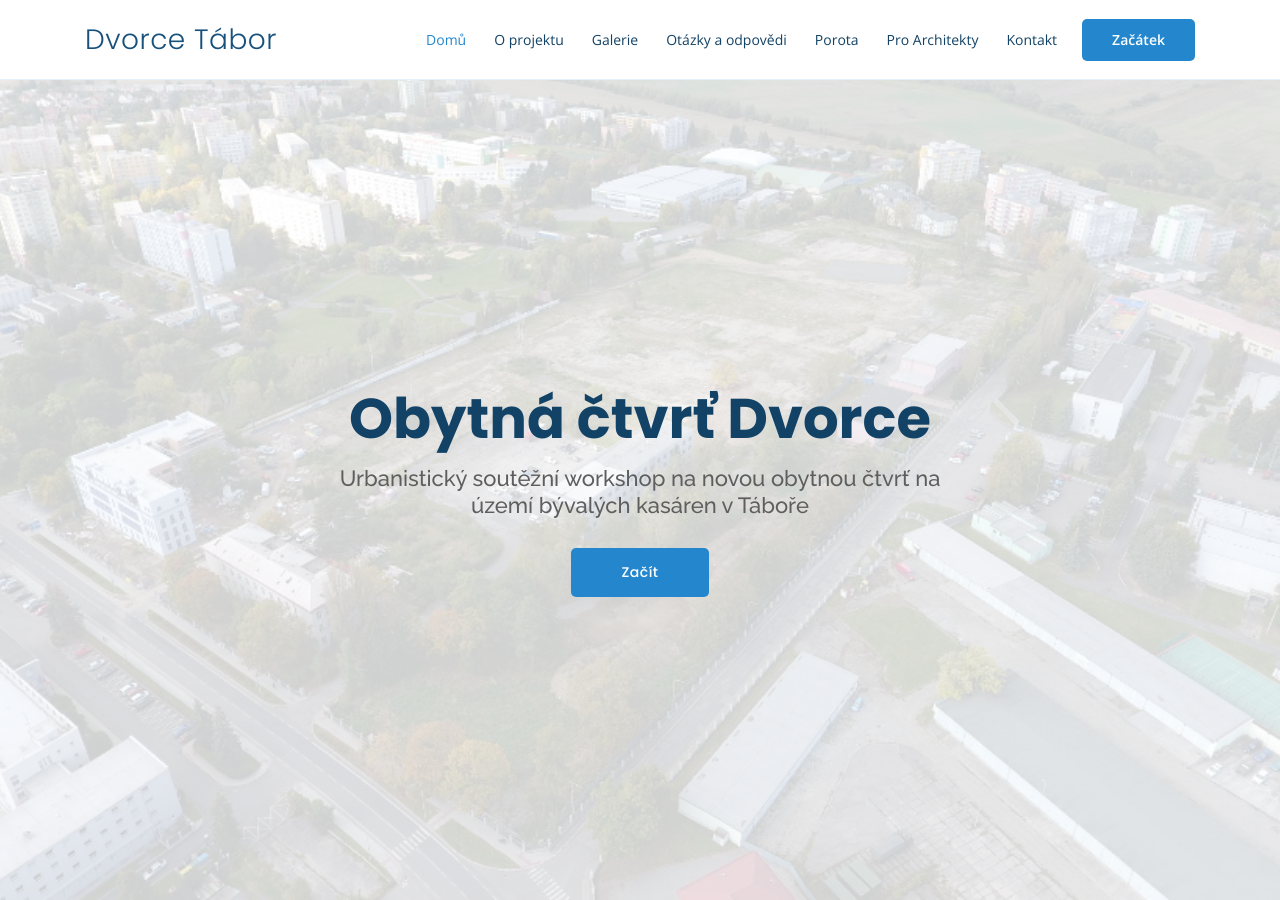
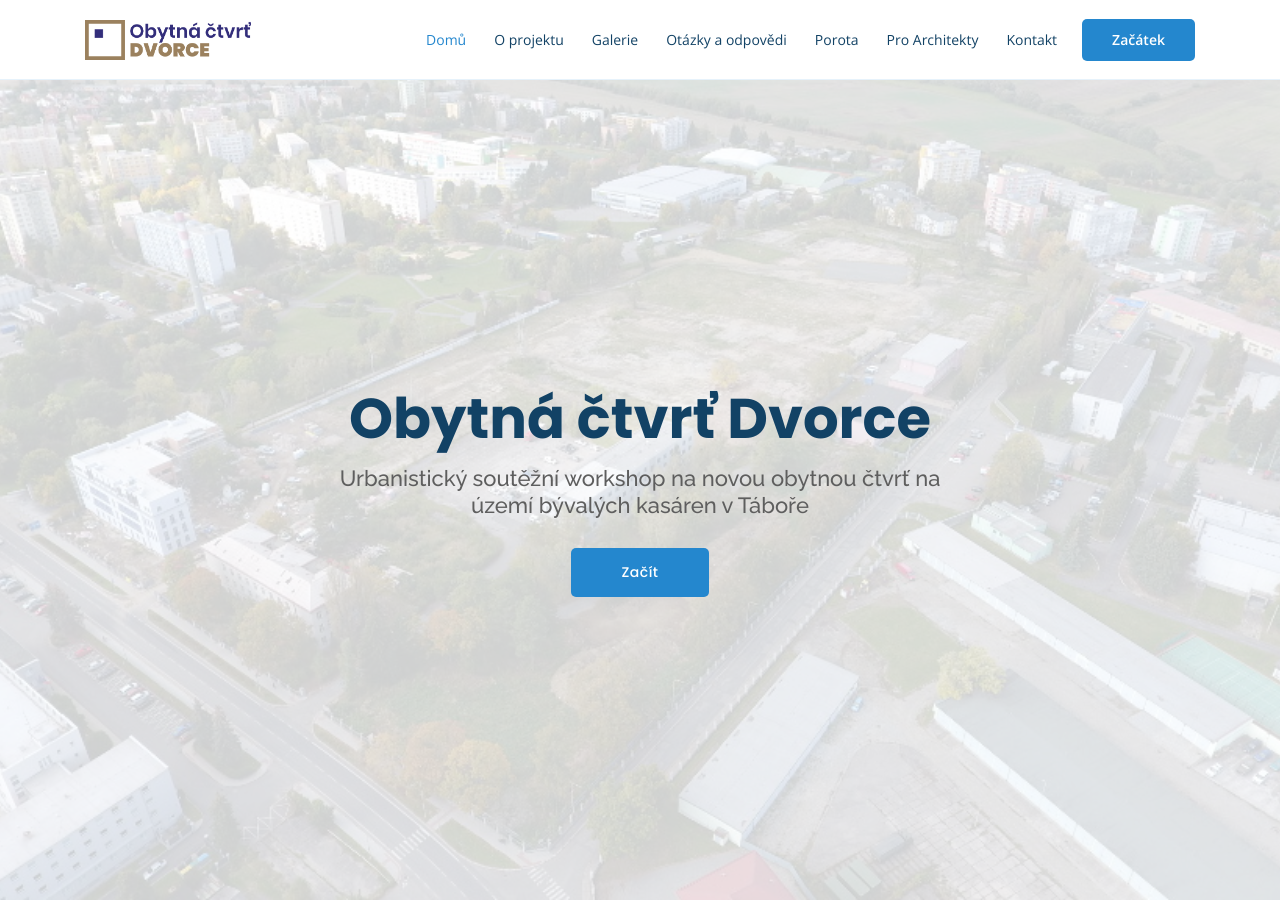
Before and after one commit to dvorcetabor/web, a Jekyll site: the page built from index.md, in a window 1280 px wide and 900 px high. Built offline with Jekyll 4.4.1, drawn with Linux system fonts in a browser that asks for light colours.

Commit message:
logo a docs

```diff
--- a/_includes/header.html
+++ b/_includes/header.html
@@ -2,7 +2,9 @@
 <header id="header" class="fixed-top">
   <div class="container d-flex align-items-center">
 
-    <h1 class="logo mr-auto"><a href="/">Dvorce Tábor</a></h1>
+    <h1 class="logo mr-auto"><a href="/">
+      <img src="assets/img/logo.png" alt="logo" />
+    </a></h1>
     <!-- Uncomment below if you prefer to use an image logo -->
     <!-- <a href="index.html" class="logo mr-auto"><img src="assets/img/logo.png" alt="" class="img-fluid"></a>-->
 
--- a/_includes/sections/hero.html
+++ b/_includes/sections/hero.html
@@ -3,7 +3,10 @@
   <div class="container position-relative" data-aos="fade-up" data-aos-delay="100">
     <div class="row justify-content-center">
       <div class="col-xl-7 col-lg-9 text-center">
-        <h1>Obytná čtvrť Dvorce</h1>
+        <h1>
+          <!-- <img src="assets/img/apple-touch-icon.png" /> -->
+          Obytná čtvrť Dvorce
+        </h1>
         <h2>Urbanistický soutěžní workshop na novou obytnou čtvrť na území bývalých kasáren v Táboře</h2>
       </div>
     </div>
--- a/_includes/sections/proArchitekty.html
+++ b/_includes/sections/proArchitekty.html
@@ -104,9 +104,9 @@
             Ke stažení<i class="bx bx-chevron-down icon-show"></i><i class="bx bx-chevron-up icon-close"></i></a>
           <div id="faq-list-5" class="collapse" data-parent=".faq-list">
             <ul>
-              <li>Soutěžní podmínky</li>
-              <li>Zadávací podmínky</li>
-              <li>Řešené území</li>
+              <li><a href="assets/docs/dvorceTabor_soutezniPodminky.pdf">Soutěžní podmínky</a></li>
+              <li><a href="assets/docs/dvorceTabor_zadavaciPodminky.pdf">Zadávací podmínky</a></li>
+              <li><a href="assets/docs/dvorceTabor_reseneUzemi.pdf">Řešené území</a></li>
             </ul>
           </div>
         </li>
```
Also changed, not shown: assets/img/apple-touch-icon.png, assets/img/favicon.png, assets/img/logo.png (added), assets/img/logo.svg (added), assets/img/logoKrivky.svg (added), 3 other files.
